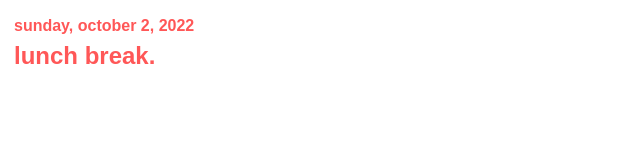
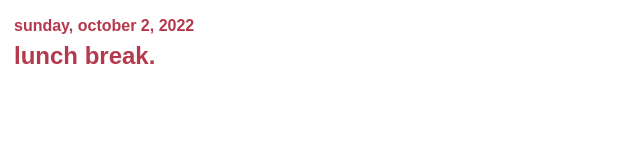
Before and after one commit to MaxFFigueiredo/date, a plain HTML site: page index.html in a window 1280 px wide. Shown: the whole page, without its empty margins (0-640 px from the left). Drawn offline with Linux system fonts and the light colour scheme.

Commit message:
Update index.html

```diff
--- a/index.html
+++ b/index.html
@@ -6,7 +6,7 @@
         display: flex;
         font-family: sans-serif;
         font-size: 18pt;
-        color: #ff5757;
+        color: #b4394c;
         padding: 5px;
         border: 1px solid #ffffff;
         justify-content: left;
```
